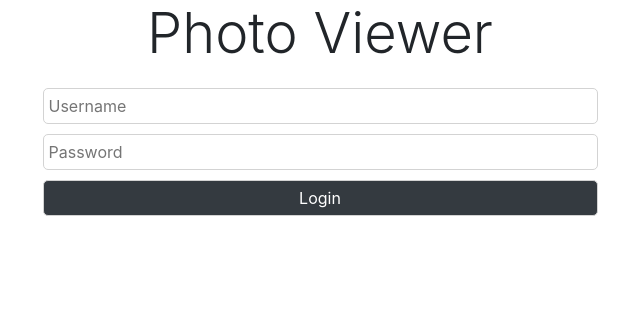
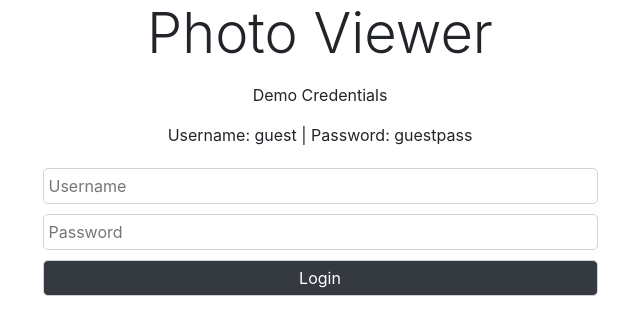
Before and after one commit to VoltAmpereWatt/Cloan-Photo-Viewer, a React (Create React App) app: page / in a window 1280 px wide. Shown: the top 334 px of the page, without its empty margins (320-960 px from the left). Built offline with nearby package versions, Linux system fonts and the light colour scheme.

Commit message:
added logout and demo creds

```diff
--- a/package.json
+++ b/package.json
@@ -26,8 +26,9 @@
     "react-scripts": "3.4.1"
   },
   "scripts": {
-    "start": "react-scripts start",
-    "build": "react-scripts build",
+    "start": "node backend/server.js",
+    "build": "set \"INLINE_RUNTIME_CHUNK=false\" && react-scripts build",
+    "heroku-postbuild": "NPM_CONFIG_PRODUCTION=false npm install && npm run build",
     "test": "react-scripts test",
     "eject": "react-scripts eject"
   },
--- a/src/navbar.component.js
+++ b/src/navbar.component.js
@@ -4,6 +4,8 @@ function Navbar(props) {
   return (
     <nav>
       <p className="display-4">{props.appName}</p>
+      <p className={'display-5'}>Demo Credentials</p>
+      <p className={'display-5'}>Username: guest | Password: guestpass</p>
     </nav>
   )
 }
```
